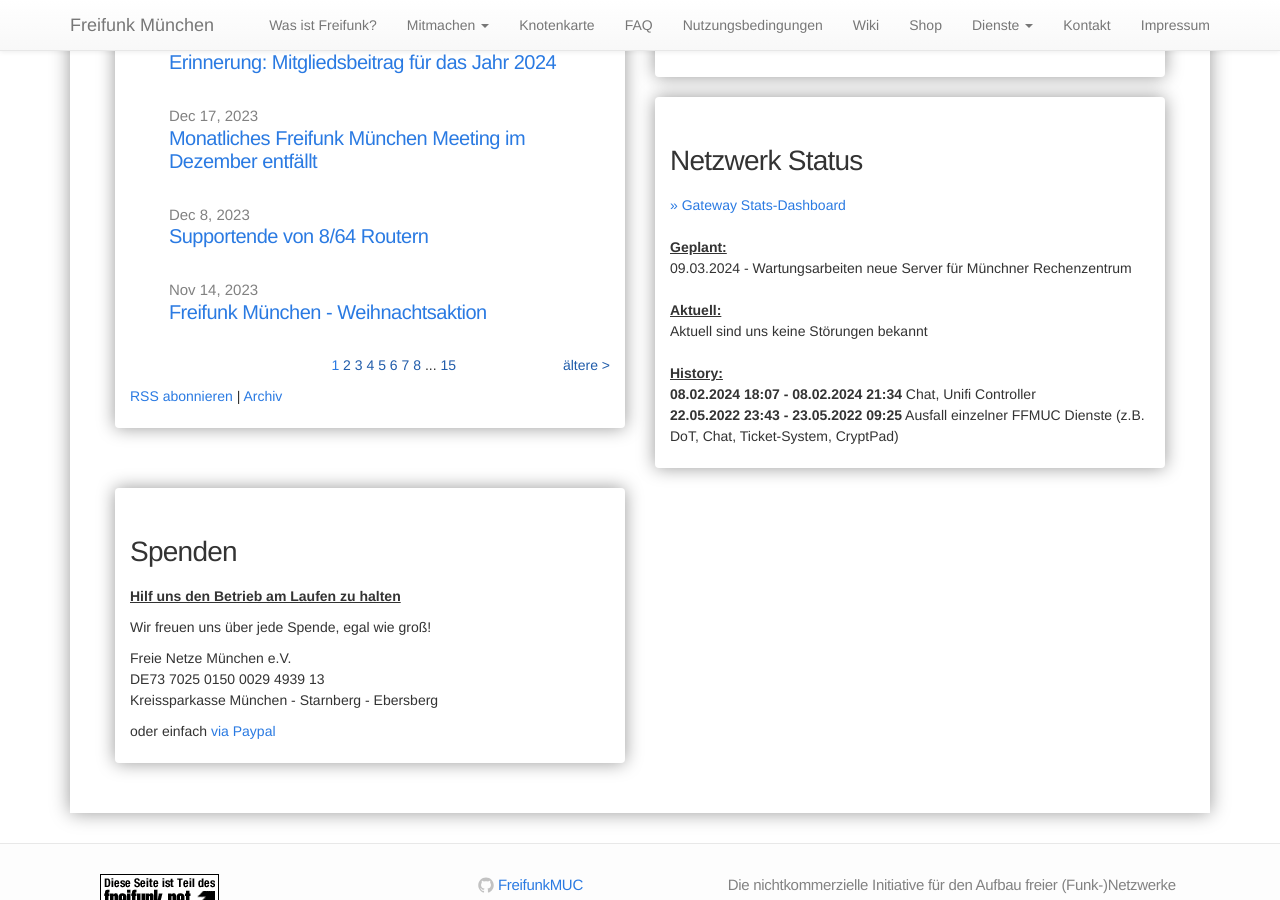
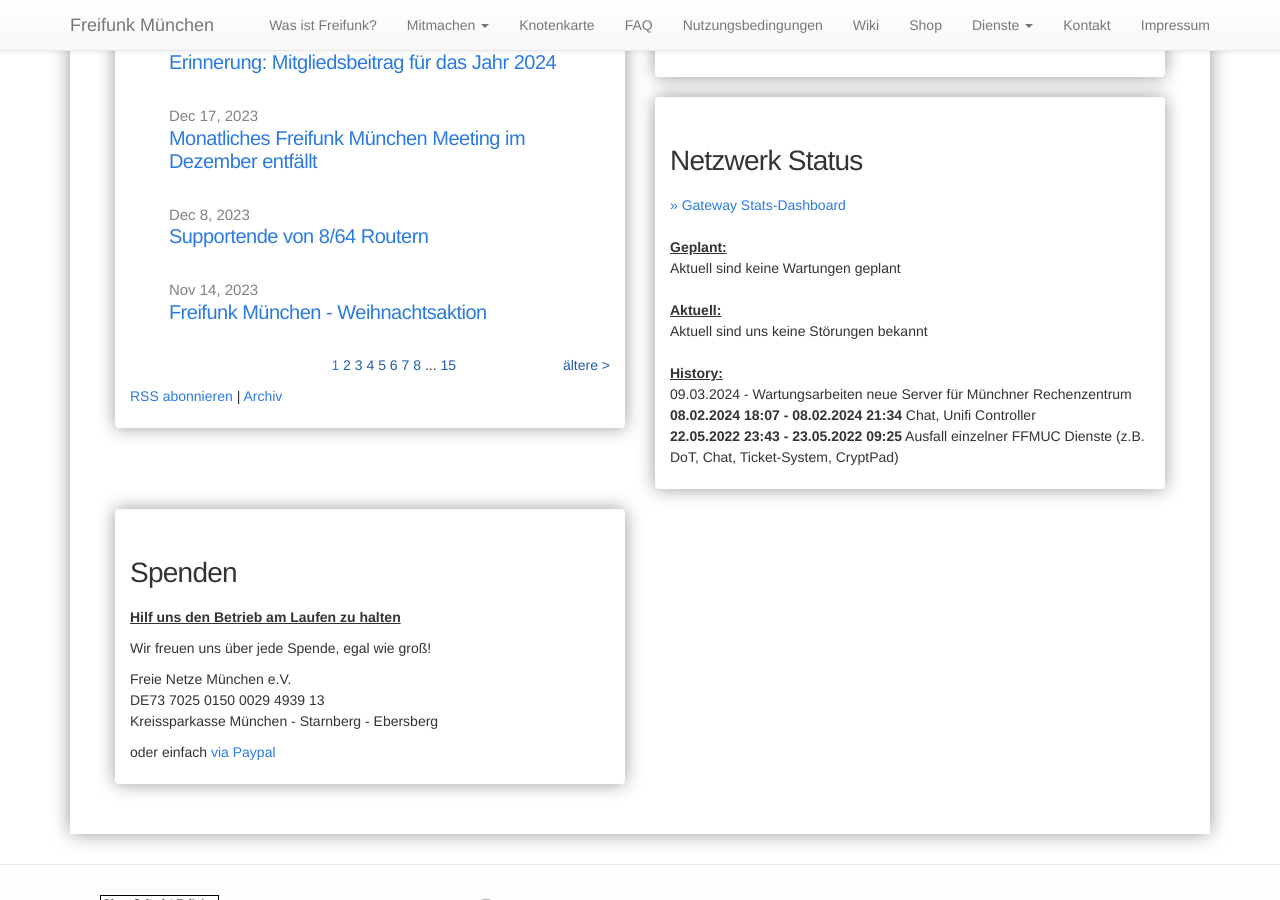
Before and after one commit to freifunkMUC/freifunkmuc.github.io, a Jekyll site: the page built from index.md, in a window 1280 px wide and 900 px high, scrolled down 427 px. Built offline with Jekyll 4.4.1, drawn with Linux system fonts in a browser that asks for light colours.

Commit message:
Update network-status.md

```diff
--- a/_includes/network-status.md
+++ b/_includes/network-status.md
@@ -2,12 +2,13 @@
 <a target='_blank' href="https://stats.ffmuc.net/d/kUoZ2DRWz/network-overview">>> Gateway Stats-Dashboard</a>
 <br>
 <br><u><b>Geplant:</b></u>
-<br>09.03.2024 - Wartungsarbeiten neue Server für Münchner Rechenzentrum
+<br>Aktuell sind keine Wartungen geplant
 <br>
 <br><u><b>Aktuell:</b></u>
 <br>Aktuell sind uns keine Störungen bekannt
 <br>
 <br><u><b>History:</b></u>
+<br>09.03.2024 - Wartungsarbeiten neue Server für Münchner Rechenzentrum
 <br><b>08.02.2024 18:07 - 08.02.2024 21:34</b> Chat, Unifi Controller
 <br><b>22.05.2022 23:43 - 23.05.2022 09:25</b> Ausfall einzelner FFMUC Dienste (z.B. DoT, Chat, Ticket-System, CryptPad)
 <br>
```
